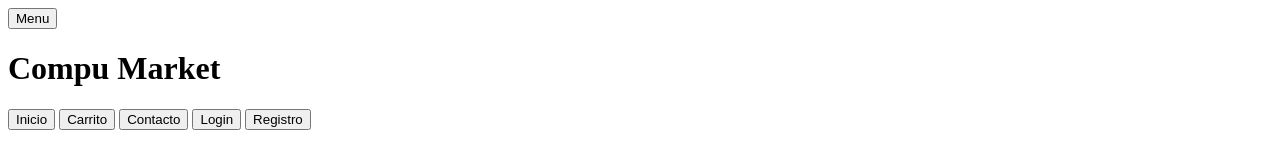
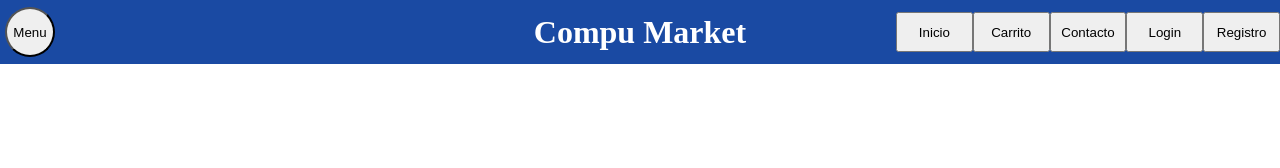
Before and after one commit to Frikingsoft/2MD_paginaWeb, a plain HTML site: page index.html in a window 1280 px wide. Drawn offline with Linux system fonts and the light colour scheme.

Commit message:
cambios css

```diff
--- a/index.html
+++ b/index.html
@@ -7,15 +7,17 @@
     <link rel="stylesheet" href="style.css">
 </head>
 <body>
-    <div>
-        <button>Menu</button>
-        <h1> Compu Market </h1>
-        <nav>
-            <button> Inicio </button>
-            <button> Carrito </button>
-            <button> Contacto </button>
-            <button> Login </button>
-            <button> Registro </button>
+    <div class="encabezado">
+        <div class="boton_menu">
+            <button class="boton_menu2">Menu</button>
+        </div>
+        <h1 class="titulo"> Compu Market </h1>
+        <nav class="botones">
+            <button class="boton"> Inicio </button>
+            <button class="boton"> Carrito </button>
+            <button class="boton"> Contacto </button>
+            <button class="boton"> Login </button>
+            <button class="boton"> Registro </button>
         </nav>
     </div>
 
--- a/style.css
+++ b/style.css
@@ -0,0 +1,39 @@
+*{
+    margin: 0;
+    padding: 0;
+    box-sizing: border-box;
+}
+.encabezado{
+    width: 100%; /*Ancho */
+    height: 64px; /* Alto */
+    background-color: rgb(26, 74, 163);
+    display: flex;
+}
+.boton_menu{
+    width: 30%;
+    display: flex;
+    align-items: center;
+}
+.boton_menu2{
+    width: 50px;
+    height: 50px;
+    margin-left: 5px;
+    border-radius: 50%;
+}
+.titulo{
+    width: 40%;
+    display: flex;
+    color: white;
+    justify-content: center;
+    align-items: center;
+}
+.botones{
+    width: 30%;
+    display: flex;
+    justify-content: center;
+    align-items: center;
+}
+.boton{
+    height: 40px;
+    width: 100px;
+}
```
